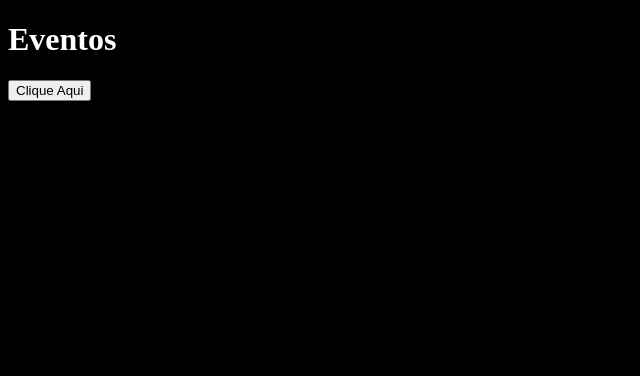
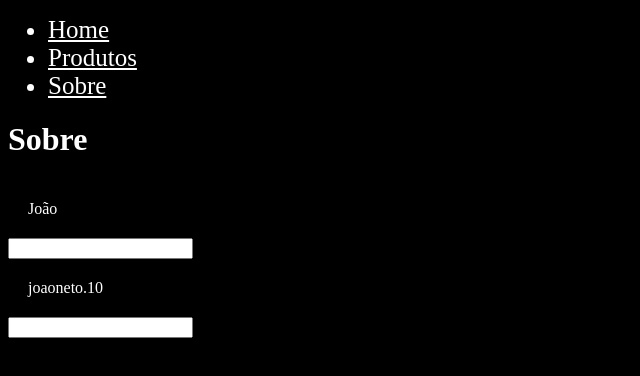
Before and after one commit to JoaoCFN/Estudos_React, a React (Create React App) app in the folder primeiro-app/: page /Sobre in a window 1280 px wide. Shown: the top 376 px of the page, without its empty margins (0-640 px from the left). Built offline with nearby package versions, Linux system fonts and the light colour scheme.

Commit message:
Final da primeira aula de React

```diff
--- a/primeiro-app/package.json
+++ b/primeiro-app/package.json
@@ -8,6 +8,7 @@
     "@testing-library/user-event": "^7.2.1",
     "react": "^16.13.1",
     "react-dom": "^16.13.1",
+    "react-router-dom": "^5.1.2",
     "react-scripts": "3.4.1"
   },
   "scripts": {
--- a/primeiro-app/src/App.js
+++ b/primeiro-app/src/App.js
@@ -1,16 +1,32 @@
 import React from "react";
-// import Home from "./Pages/Home";
-// import Produtos from "./Pages/Produtos";
-// import Lista from "./Components/Lista";
-// import Atributos from "./Components/Atributos";
-import Eventos from "./Components/Eventos";
+import {BrowserRouter, Route, Switch} from "react-router-dom";
+import Header from "./Components/Header";
+import Home from "./Pages/Home";
+import Sobre from "./Pages/Sobre";
+import Produtos from "./Pages/Produtos";
 import "./estilo.css";
 
 const App = () => {
+    /* Para trabalharmos com rotas precisamos importar a lib react router dom
+       Após isso desestrutamos os 4 itens acima:
+        - Browser Router: Engloba toda a estrutura de rotas
+        - Route: Serve para a contrução das rotas usando a prop path
+        - Switch: Garante que apenas um elemento será mostrado na tela para o usuário
+            OBS: Você também pode usar o exact para driblar o uso do Switch
+    */
     return (
-        <div>
-            <Eventos />
-        </div>
+        <BrowserRouter>
+            <Header />
+            <Route path="/" exact>
+                <Home />
+            </Route>
+            <Route path="/produtos">
+                <Produtos />
+            </Route>
+            <Route path="/Sobre">
+                <Sobre />
+            </Route>
+        </BrowserRouter>
     )
 }
 
--- /dev/null
+++ b/primeiro-app/src/Components/Header.js
@@ -0,0 +1,25 @@
+import React from 'react';
+import {Link} from "react-router-dom";
+/*
+    O Link substitui a tag a e faz com que os links levem as rotas indicadas na aplicação
+*/
+
+const Header = () => {
+    return (
+        <nav>
+            <ul>
+                <li>
+                    <Link to="/">Home</Link>
+                </li>
+                <li>
+                    <Link to="/produtos">Produtos</Link>
+                </li>
+                <li>
+                    <Link to="/sobre">Sobre</Link>
+                </li>
+            </ul>
+        </nav>
+    )
+}
+
+export default Header
--- a/primeiro-app/src/Pages/Produtos.js
+++ b/primeiro-app/src/Pages/Produtos.js
@@ -3,7 +3,7 @@ import React from 'react'
 const Produtos = () => {
     return (
         <div>
-
+            <h1>Produtos</h1>
         </div>
     )
 }
--- /dev/null
+++ b/primeiro-app/src/Pages/Sobre.js
@@ -0,0 +1,20 @@
+import React, { useState } from 'react'
+
+const Sobre = () => {
+    const [nome, setNome] = useState("João");
+    const [email, setEmail] = useState("joaoneto.10");
+
+    return (
+        <div>
+            <h1>Sobre</h1>
+            <form action="">
+                <label htmlFor="nome">{nome}</label>
+                <input type="text" onChange={(event) => setNome(event.target.value)}/>
+                <label htmlFor="email">{email}</label>
+                <input type="email"onChange={(event) => setEmail(event.target.value)}/>
+            </form>
+        </div>
+    )
+}
+
+export default Sobre
--- a/primeiro-app/src/estilo.css
+++ b/primeiro-app/src/estilo.css
@@ -1,24 +1,35 @@
 body {
-  background-color: #000;
-}
+  background-color: #000; }
 
 h1 {
-  color: #ffffff;
-}
+  color: #ffffff; }
 
 p {
-  color: #ffffff;
-}
+  color: #ffffff; }
 
 li {
   font-size: 25px;
-  color: #ffffff;
-}
+  color: #ffffff; }
 
 .aberto {
-  background-color: green;
-}
+  background-color: green; }
 
 .fechado {
-  background-color: red;
-}
+  background-color: red; }
+
+.btn {
+  position: absolute;
+  left: 50%;
+  top: 50%;
+  transform: translate(-50%, -50%);
+  width: 200px;
+  height: auto;
+  font-size: 30px; }
+
+a {
+  color: #ffffff; }
+
+label {
+  display: block;
+  color: #ffffff;
+  padding: 20px; }
--- a/primeiro-app/src/sass/style.scss
+++ b/primeiro-app/src/sass/style.scss
@@ -17,3 +17,21 @@ li{
 .fechado{
     background-color: red;
 }
+
+.btn{
+    position: absolute;
+    left: 50%;
+    top: 50%;
+    transform: translate(-50%, -50%);
+    width: 200px;
+    height: auto;
+    font-size: 30px;
+}
+a{
+    color: #ffffff;
+}
+label{
+    display: block;
+    color: #ffffff;
+    padding: 20px;
+}
```
Also changed, not shown: primeiro-app/src/index.js (line endings or trailing spaces), 1 other file (tests, documents, lock files or other folders).
